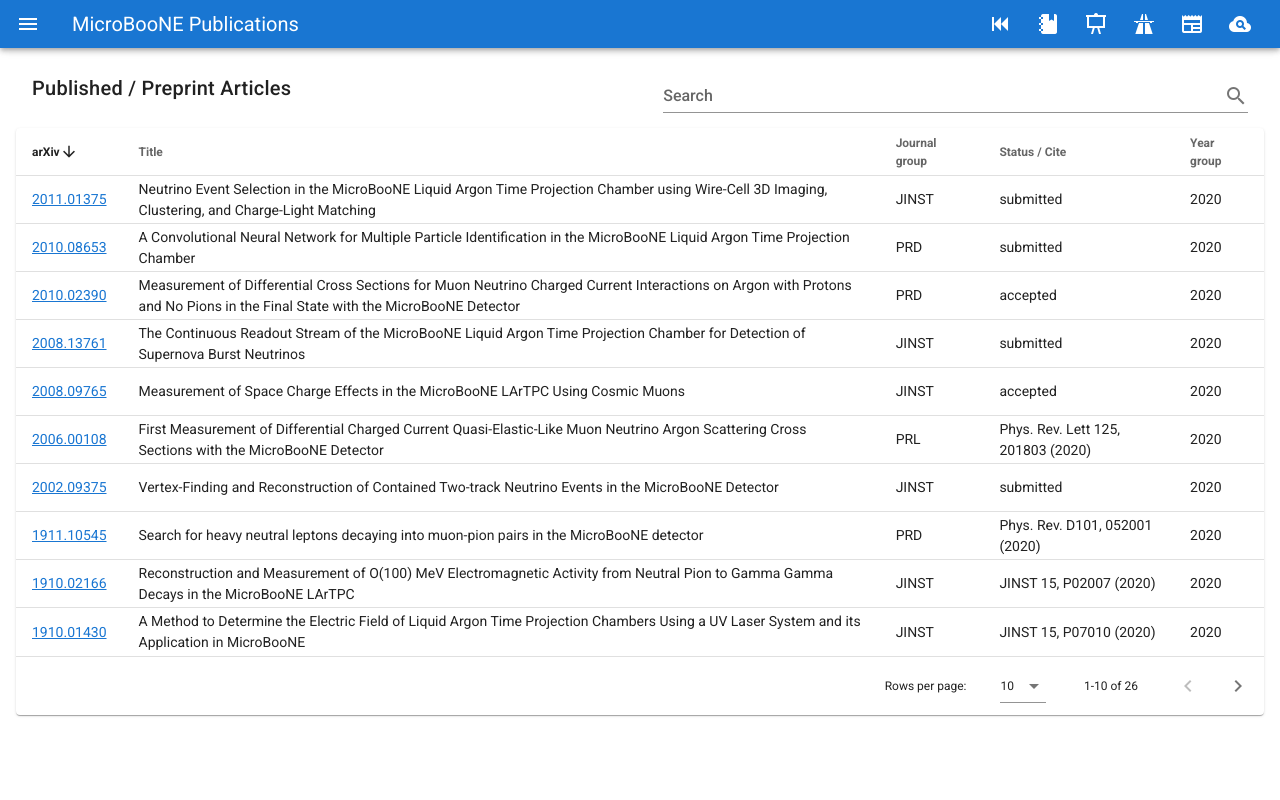
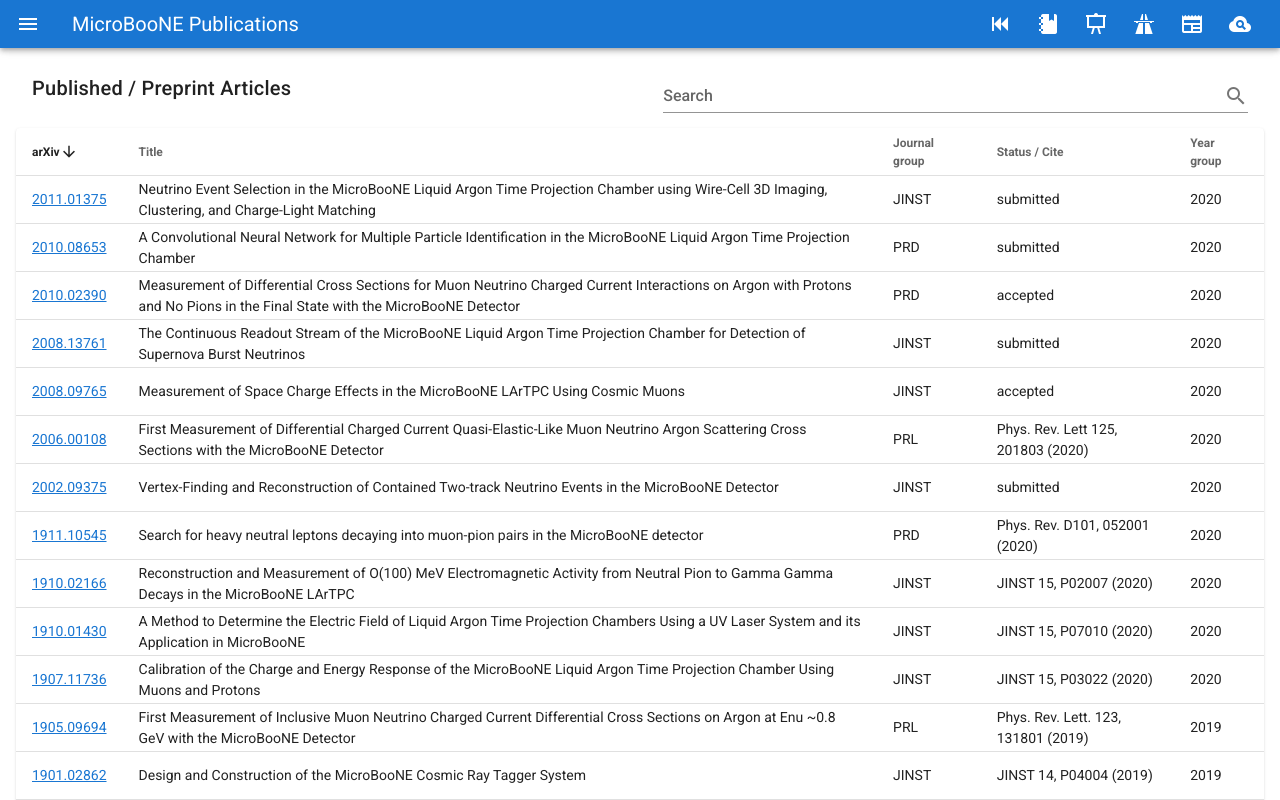
Before and after one commit to czczc/ub-pub, a Vue app: page /#/ in a window 1280 px wide. Shown: the top 800 px of the page. Built offline with nearby package versions, Linux system fonts and the light colour scheme.

Commit message:
change default pagination

```diff
--- a/src/components/Ana.vue
+++ b/src/components/Ana.vue
@@ -31,6 +31,7 @@
       :headers="headers"
       :items="items"
       :search="search"
+      :footer-props="{'items-per-page-options':[-1, 20]}"
       item-key="docId"
       sort-by="docId"
       sort-desc
--- a/src/components/Pub.vue
+++ b/src/components/Pub.vue
@@ -16,6 +16,7 @@
       :headers="headers"
       :items="items"
       :search="search"
+      :footer-props="{'items-per-page-options':[-1, 20]}"
       item-key="arXiv"
       sort-by="arXiv"
       sort-desc
```
